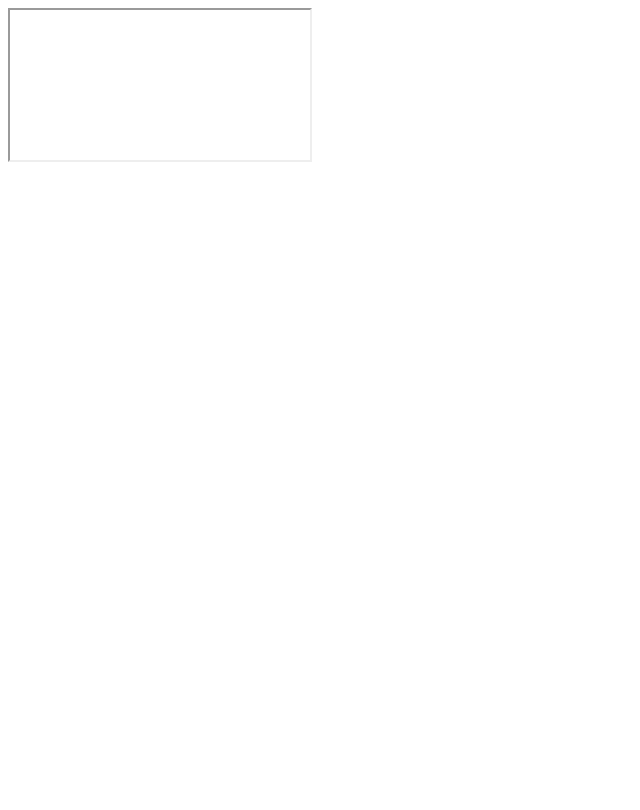
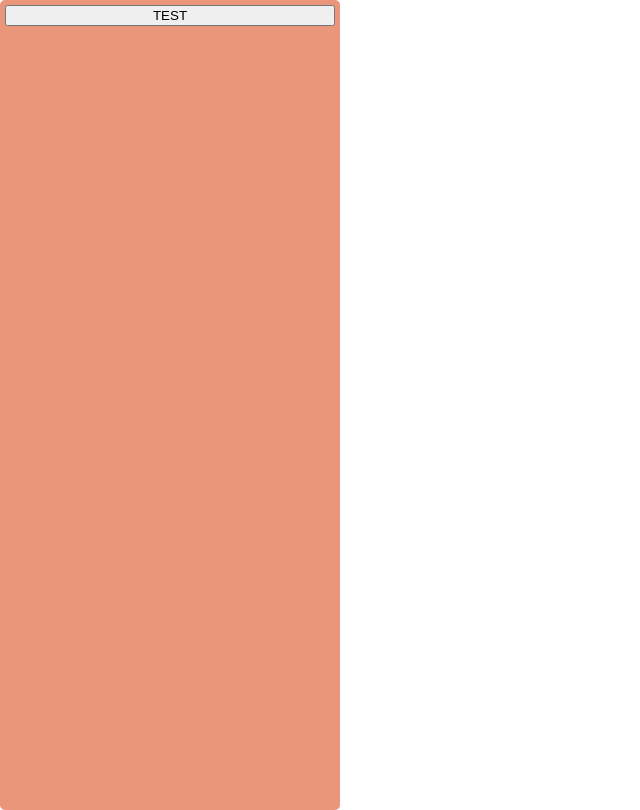
Before and after one commit to dbomoto/web-dev-helper, a plain HTML site: page index.html in a window 1280 px wide. Shown: the whole page, without its empty margins (0-640 px from the left). Drawn offline with Linux system fonts and the light colour scheme.

Commit message:
Updated CSS and HTML
Added guides to not get lost in the future.
Added initial styling of Helper Interface

```diff
--- a/helper.css
+++ b/helper.css
@@ -1,6 +1,18 @@
+/*
+TABLE OF CONTENTS
 
+Instructions: Search sections using the following legend.
+
+Section1 - CSS RESET
+Section2 - GLOBAL CONTAINER
+Section3 - HELPER INTERFACE
+Section4 - WEB-PREVIEW DISPLAY
+
+*/
 
 /* **** CSS RESET SECTION START **** */
+/* Section1 */
+
 
 /* http://meyerweb.com/eric/tools/css/reset/
    v2.0 | 20110126
@@ -58,6 +70,8 @@ table {
 
 
 /* **** GLOBAL CONTAINER SECTION START **** */
+/* Section2 */
+
 
 /* **** GLOBAL CONTAINER SECTION END **** */
 
@@ -66,11 +80,24 @@ table {
 
 
 /* **** HELPER INTERFACE SECTION START **** */
+/* Section3 */
+
+
+
 
 #helper {
+	display: flex;
+	flex-direction: column;
 	width: 330px;
 	height: 100%;
 	background-color: darksalmon;
+	border-radius: 5px;
+	font-size: 18px;
+	font-weight: 700;
+	padding: 5px;
+	position: absolute;
+	z-index: 100;
+	overflow-y: scroll;
 }
 
 /* **** HELPER INTERFACE SECTION END **** */
@@ -81,7 +108,9 @@ table {
 
 
 
-/* **** WEB-DISPLAY INTERFACE SECTION START **** */
+/* **** WEB-PREVIEW DISPLAY SECTION START **** */
+/* Section4 */
 
 
-/* **** WEB-DISPLAY INTERFACE SECTION END **** */
+
+/* **** WEB-PREVIEW DISPLAY SECTION END **** */
--- a/index.html
+++ b/index.html
@@ -1,6 +1,7 @@
 <!DOCTYPE html>
 <html>
 <head>
+    <link rel="stylesheet" href="helper.css">
 </head>
 <body>
     <!-- ALL ELEMENTS PRESENT SHOULD BE HANDLED BY JAVASCRIPT UPON LOADING OF HELPER (IDEALLY) -->
@@ -8,7 +9,7 @@
 
     <!-- all tools should be located here -->
     <div id="helper">
-
+        <button>TEST</button>
     </div>
     <!-- display here the target website you want to edit -->
     <iframe id="web-display"></iframe>
```
